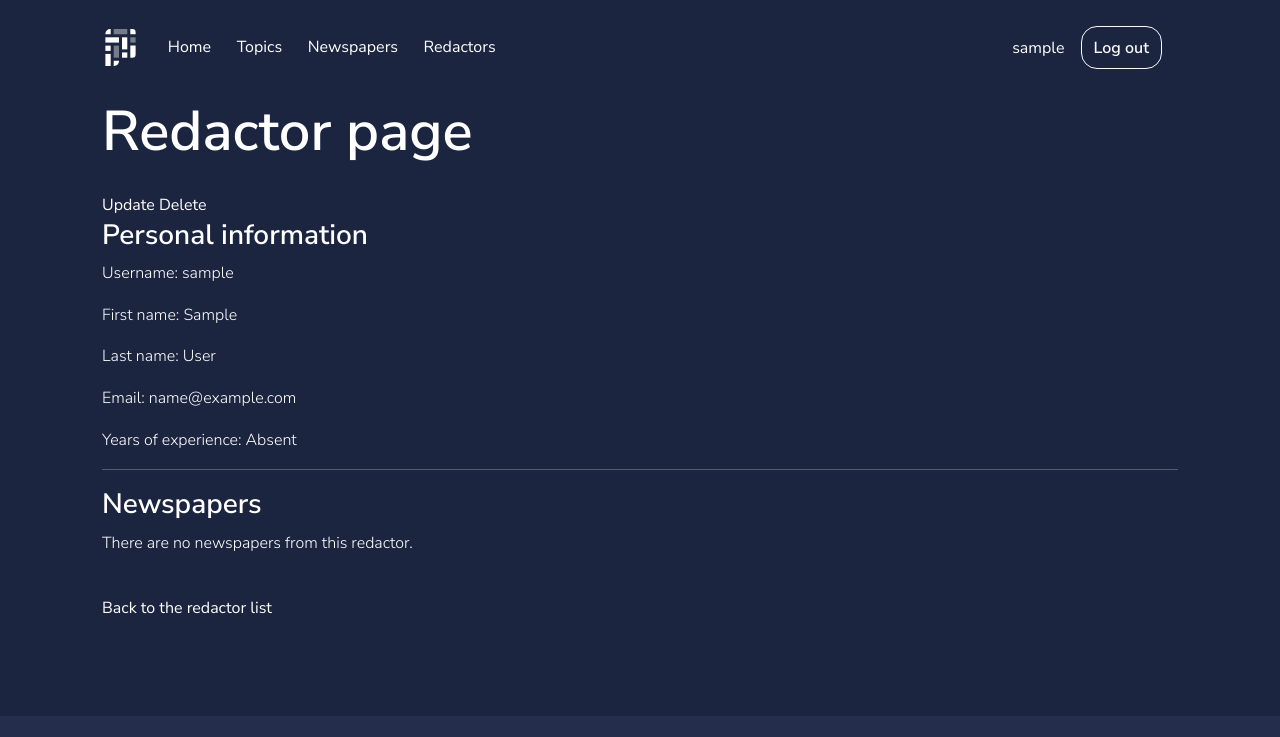
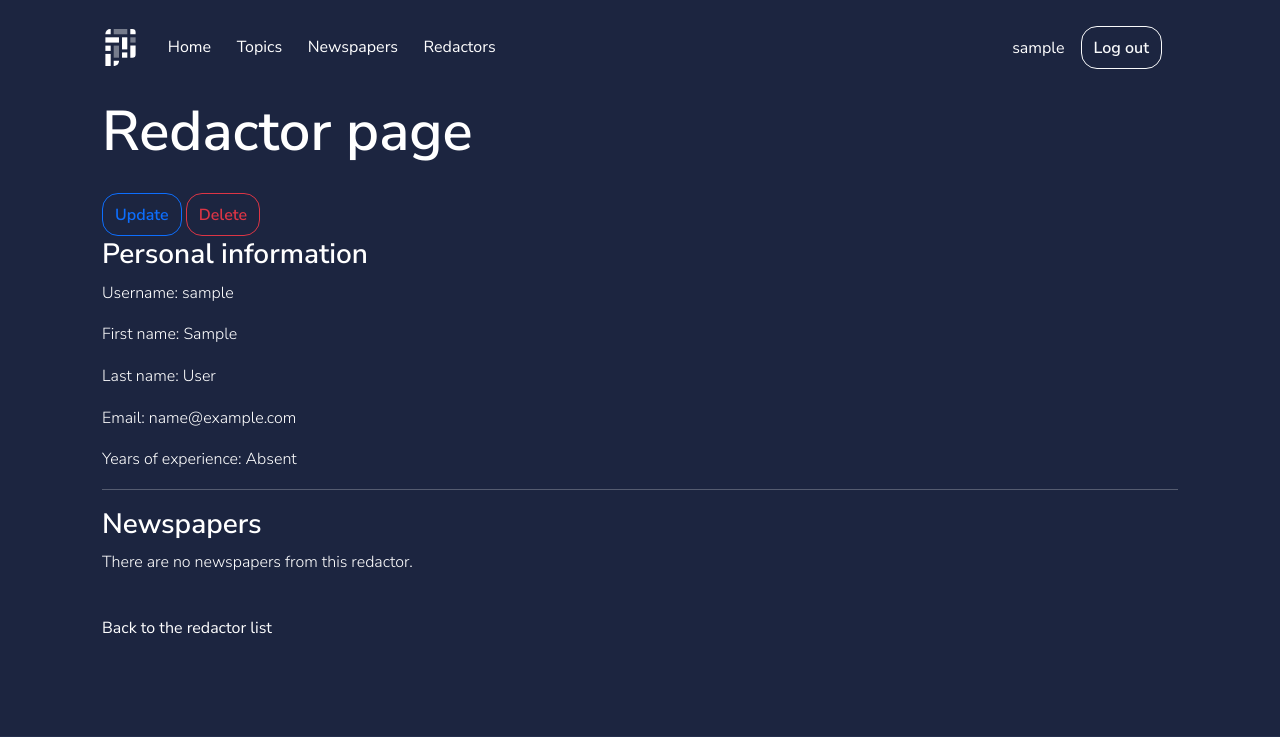
Before and after one commit to bknyrik/newspaper-agency-system, a Django app: page /redactors/1/ in a window 1280 px wide. Shown: the top 737 px of the page. Run offline with Django 5.2, Linux system fonts and the light colour scheme; the visitor is signed in with stand-in values (Sample User, id 1); data comes from the database, SQL or seed files in the repository; data that the repository does not hold is empty.

Commit message:
Add styles to links Update and Delete in redactor_detail.html

```diff
--- a/templates/editor/redactor_detail.html
+++ b/templates/editor/redactor_detail.html
@@ -5,8 +5,8 @@
       <div class="row">
         <div class="col-12">
           <h1 class="display-2 mb-4">Redactor page</h1>
-          <a href="{% url "editor:redactor-update" pk=redactor.id %}">Update</a>
-          <a href="{% url "editor:redactor-delete" pk=redactor.id %}">Delete</a>
+          <a class="btn btn-outline-info" href="{% url "editor:redactor-update" pk=redactor.id %}">Update</a>
+          <a class="btn btn-outline-danger" href="{% url "editor:redactor-delete" pk=redactor.id %}">Delete</a>
           <section>
             <h3>Personal information</h3>
             <p>Username: {{ redactor.username }}</p>
```
